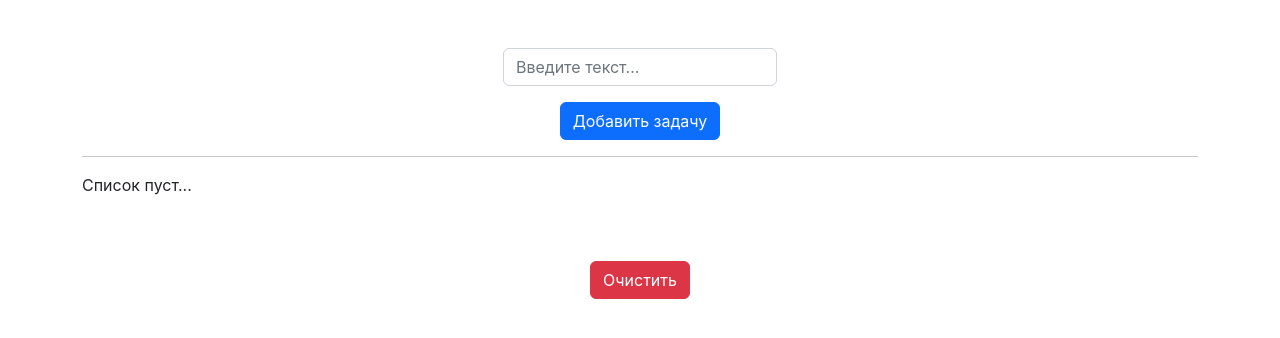
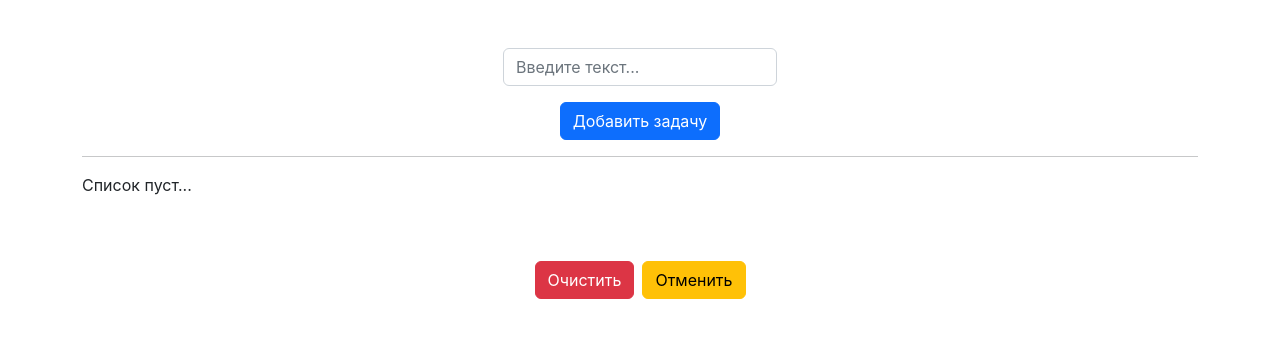
Before and after one commit to karlkust/TodoList, a React (Create React App) app: page / in a window 1280 px wide. Shown: the top 338 px of the page. Built offline with nearby package versions, Linux system fonts and the light colour scheme.

Commit message:
Кнопка отменить удаление всего

```diff
--- a/src/App.js
+++ b/src/App.js
@@ -3,6 +3,8 @@ import Header from "./components/Header/Header";
 import Main from "./components/Main/Main";
 import Footer from "./components/Footer/Footer";
 import { useState } from "react";
+
+const history = [];
 
 function App() {
   const [todos, setTodos] = useState([]);
@@ -37,7 +39,12 @@ function App() {
   };
 
   const clearTodos = () => {
+    history.push(todos);
     setTodos([]);
+  };
+
+  const returnToPrevState = () => {
+    setTodos(history.pop());
   };
 
   return (
@@ -49,7 +56,7 @@ function App() {
         deleteTodo={deleteTodo}
         todos={todos}
       />
-      <Footer clearTodos={clearTodos} />
+      <Footer returnToPrevState={returnToPrevState} clearTodos={clearTodos} />
     </div>
   );
 }
--- a/src/components/Footer/Footer.js
+++ b/src/components/Footer/Footer.js
@@ -1,4 +1,4 @@
-const Footer = ({ clearTodos }) => {
+const Footer = ({ clearTodos, returnToPrevState }) => {
   return (
     <footer className="d-flex mt-5 justify-content-center">
       <button
@@ -8,6 +8,14 @@ const Footer = ({ clearTodos }) => {
       >
         Очистить
       </button>
+
+      <button
+        onClick={returnToPrevState}
+        type="button"
+        className="btn btn-warning mx-1"
+      >
+        Отменить
+      </button>
     </footer>
   );
 };
```
